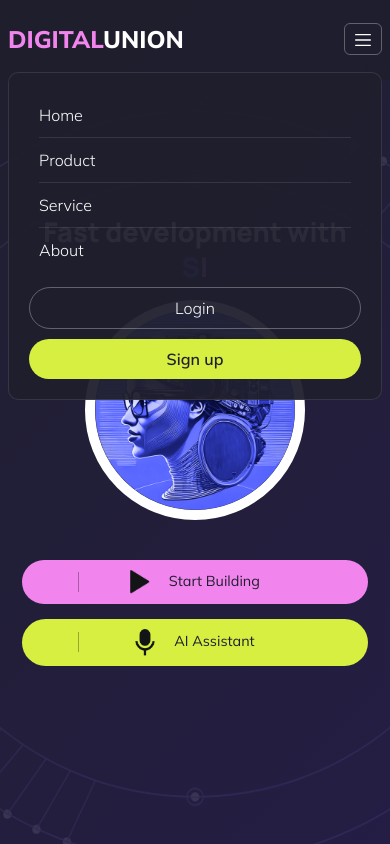
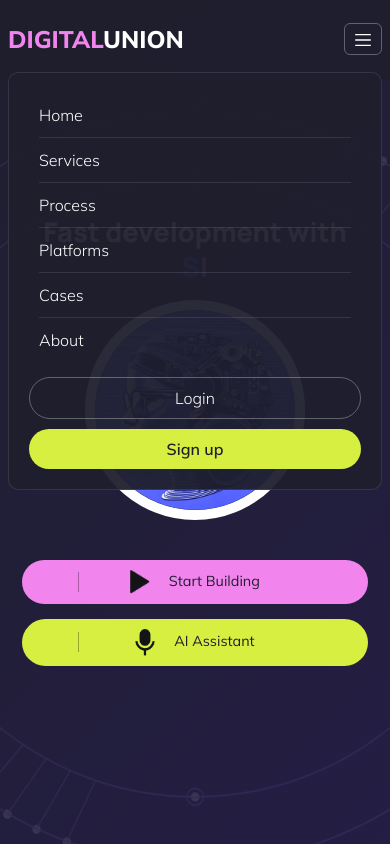
Before and after one commit to GoldenSpade/DigitalUnion---Fast-AI-Development-Automation, a Vue app: page / in a window 390 px wide. Both pictures are taken after a click on the button 363 px from the left and 40 px from the top of the page. Shown: the top 844 px of the page. Built offline with nearby package versions, Linux system fonts and the light colour scheme; a web font is replaced by a local one.

Commit message:
Edit ancors for navigation

```diff
--- a/src/assets/styles/global.css
+++ b/src/assets/styles/global.css
@@ -31,6 +31,10 @@
   box-sizing: border-box;
 }
 
+html {
+  scroll-behavior: smooth;
+}
+
 body {
   font-family: "Mulish", sans-serif;
   background: var(--background-gradient);
@@ -38,3 +42,74 @@ body {
   color: white;
   overflow-x: hidden;
 }
+
+/* Custom Scrollbar */
+::-webkit-scrollbar {
+  width: 12px;
+}
+
+::-webkit-scrollbar-track {
+  background: var(--dark-primary);
+  border-radius: 10px;
+}
+
+::-webkit-scrollbar-thumb {
+  background: linear-gradient(180deg, var(--blue-primary), var(--purple-dark));
+  border-radius: 10px;
+  border: 2px solid var(--dark-primary);
+}
+
+::-webkit-scrollbar-thumb:hover {
+  background: linear-gradient(180deg, var(--blue-light), var(--purple-light));
+}
+
+/* Firefox */
+* {
+  scrollbar-width: thin;
+  scrollbar-color: var(--blue-primary) var(--dark-primary);
+}
+
+/* Smooth scroll animations */
+.fade-in {
+  opacity: 0;
+  transform: translateY(30px);
+  transition: all 0.8s ease-out;
+}
+
+.fade-in.visible {
+  opacity: 1;
+  transform: translateY(0);
+}
+
+.slide-in-left {
+  opacity: 0;
+  transform: translateX(-50px);
+  transition: all 0.8s ease-out;
+}
+
+.slide-in-left.visible {
+  opacity: 1;
+  transform: translateX(0);
+}
+
+.slide-in-right {
+  opacity: 0;
+  transform: translateX(50px);
+  transition: all 0.8s ease-out;
+}
+
+.slide-in-right.visible {
+  opacity: 1;
+  transform: translateX(0);
+}
+
+.scale-in {
+  opacity: 0;
+  transform: scale(0.9);
+  transition: all 0.8s ease-out;
+}
+
+.scale-in.visible {
+  opacity: 1;
+  transform: scale(1);
+}
--- a/src/components/Nav.vue
+++ b/src/components/Nav.vue
@@ -18,22 +18,28 @@
       <div class="collapse navbar-collapse" id="navbarNav">
         <ul class="navbar-nav mx-auto">
           <li class="nav-item">
-            <a class="nav-link" href="#">Home</a>
+            <a class="nav-link" href="#home" @click="scrollToSection">Home</a>
           </li>
           <li class="nav-item">
-            <a class="nav-link" href="#">Product</a>
+            <a class="nav-link" href="#services" @click="scrollToSection">Services</a>
           </li>
           <li class="nav-item">
-            <a class="nav-link" href="#">Service</a>
+            <a class="nav-link" href="#process" @click="scrollToSection">Process</a>
           </li>
           <li class="nav-item">
-            <a class="nav-link" href="#">About</a>
+            <a class="nav-link" href="#platforms" @click="scrollToSection">Platforms</a>
+          </li>
+          <li class="nav-item">
+            <a class="nav-link" href="#cases" @click="scrollToSection">Cases</a>
+          </li>
+          <li class="nav-item">
+            <a class="nav-link" href="#testimonials" @click="scrollToSection">About</a>
           </li>
         </ul>
 
         <div class="d-flex">
-          <button class="btn btn-login">Login</button>
-          <button class="btn btn-signup">Sign up</button>
+          <button class="btn btn-login" @click="scrollToSection" href="#contact">Login</button>
+          <button class="btn btn-signup" @click="scrollToSection" href="#contact">Sign up</button>
         </div>
       </div>
     </div>
@@ -69,6 +75,29 @@ const handleClickOutside = (event) => {
 
   if (navbar && toggler && !navbar.contains(event.target) && !toggler.contains(event.target)) {
     if (navbar.classList.contains('show')) {
+      toggler.click()
+    }
+  }
+}
+
+const scrollToSection = (event) => {
+  event.preventDefault()
+  const targetId = event.currentTarget.getAttribute('href')
+  const targetElement = document.querySelector(targetId)
+
+  if (targetElement) {
+    const navHeight = 80
+    const targetPosition = targetElement.offsetTop - navHeight
+
+    window.scrollTo({
+      top: targetPosition,
+      behavior: 'smooth'
+    })
+
+    // Close mobile menu if open
+    const navbar = document.querySelector('.navbar-collapse')
+    const toggler = document.querySelector('.navbar-toggler')
+    if (navbar && navbar.classList.contains('show')) {
       toggler.click()
     }
   }
--- /dev/null
+++ b/src/composables/useParallaxEffect.js
@@ -0,0 +1,30 @@
+import { onMounted, onUnmounted } from 'vue'
+
+export function useParallaxEffect() {
+  const handleScroll = () => {
+    const scrolled = window.pageYOffset
+    const parallaxElements = document.querySelectorAll('.parallax')
+
+    parallaxElements.forEach(element => {
+      const speed = element.dataset.speed || 0.5
+      const yPos = -(scrolled * speed)
+      element.style.transform = `translateY(${yPos}px)`
+    })
+
+    const floatingElements = document.querySelectorAll('.float-on-scroll')
+    floatingElements.forEach(element => {
+      const speed = element.dataset.floatSpeed || 0.1
+      const yPos = Math.sin(scrolled * 0.001) * 20
+      const xPos = Math.cos(scrolled * 0.001) * 10
+      element.style.transform = `translate(${xPos}px, ${yPos}px)`
+    })
+  }
+
+  onMounted(() => {
+    window.addEventListener('scroll', handleScroll, { passive: true })
+  })
+
+  onUnmounted(() => {
+    window.removeEventListener('scroll', handleScroll)
+  })
+}
--- /dev/null
+++ b/src/composables/useScrollAnimation.js
@@ -0,0 +1,42 @@
+import { onMounted, onUnmounted } from 'vue'
+
+export function useScrollAnimation() {
+  const observeElements = () => {
+    const options = {
+      root: null,
+      rootMargin: '0px',
+      threshold: 0.1
+    }
+
+    const callback = (entries) => {
+      entries.forEach(entry => {
+        if (entry.isIntersecting) {
+          entry.target.classList.add('visible')
+        }
+      })
+    }
+
+    const observer = new IntersectionObserver(callback, options)
+
+    const animatedElements = document.querySelectorAll('.fade-in, .slide-in-left, .slide-in-right, .scale-in')
+    animatedElements.forEach(element => {
+      observer.observe(element)
+    })
+
+    return observer
+  }
+
+  let observer = null
+
+  onMounted(() => {
+    setTimeout(() => {
+      observer = observeElements()
+    }, 100)
+  })
+
+  onUnmounted(() => {
+    if (observer) {
+      observer.disconnect()
+    }
+  })
+}
--- a/src/pages/HomePage.vue
+++ b/src/pages/HomePage.vue
@@ -1,13 +1,13 @@
 <template>
   <div>
     <Nav />
-    <Header />
+    <Header id="home" />
 
     <!-- Services Section -->
-    <section class="services-section">
+    <section id="services" class="services-section fade-in">
       <div class="container">
         <div class="row">
-          <div class="col-12 text-center mb-5">
+          <div class="col-12 text-center mb-5 fade-in">
             <h2 class="section-title">
               Revolutionary AI Development.<br>
               <span class="highlight">Growth Beyond Limits.</span>
@@ -22,10 +22,10 @@
     </section>
 
     <!-- AI Process Section -->
-    <section class="process-section">
+    <section id="process" class="process-section">
       <div class="container">
         <div class="row align-items-center">
-          <div class="col-lg-6">
+          <div class="col-lg-6 slide-in-left">
             <h2 class="process-title">
               Introducing<br>
               The <span class="highlight-blue">AI-POWERED</span> Development Model
@@ -61,7 +61,7 @@
             </div>
           </div>
 
-          <div class="col-lg-6">
+          <div class="col-lg-6 slide-in-right">
             <div class="process-diagram">
               <div class="ai-circle">
                 <div class="circle-content">
@@ -83,7 +83,7 @@
     </section>
 
     <!-- Global Platforms Section -->
-    <section class="platforms-section">
+    <section id="platforms" class="platforms-section fade-in">
       <div class="container">
         <div class="row">
           <div class="col-12 text-center mb-5">
@@ -98,7 +98,7 @@
         <div class="row">
           <div class="col-12">
             <div class="platforms-grid">
-              <div class="platform-category">
+              <div class="platform-category scale-in">
                 <h4>AI PLATFORMS</h4>
                 <div class="platform-logos">
                   <span class="platform-logo">OpenAI</span>
@@ -110,7 +110,7 @@
                 </div>
               </div>
 
-              <div class="platform-category">
+              <div class="platform-category scale-in">
                 <h4>DEV TOOLS</h4>
                 <div class="platform-logos">
                   <span class="platform-logo">GitHub</span>
@@ -128,10 +128,10 @@
     </section>
 
     <!-- Case Studies Section -->
-    <section class="case-studies-section">
+    <section id="cases" class="case-studies-section">
       <div class="container">
         <div class="row">
-          <div class="col-12 text-center mb-5">
+          <div class="col-12 text-center mb-5 fade-in">
             <h2 class="section-title">
               We've Helped <span class="highlight-blue">5,000+</span> Clients<br>
               <span class="highlight">Achieve Digital Excellence</span>
@@ -140,7 +140,7 @@
         </div>
 
         <div class="row">
-          <div class="col-lg-6 mb-4">
+          <div class="col-lg-6 mb-4 slide-in-left">
             <div class="case-study-card">
               <div class="case-study-image">
                 <div class="case-preview">
@@ -172,7 +172,7 @@
             </div>
           </div>
 
-          <div class="col-lg-6 mb-4">
+          <div class="col-lg-6 mb-4 slide-in-right">
             <div class="case-study-card">
               <div class="case-study-image">
                 <div class="case-preview gaming">
@@ -208,7 +208,7 @@
     </section>
 
     <!-- Testimonials Section -->
-    <section class="testimonials-section">
+    <section id="testimonials" class="testimonials-section fade-in">
       <div class="container">
         <div class="row">
           <div class="col-12 text-center mb-5">
@@ -220,7 +220,7 @@
 
         <div class="row justify-content-center">
           <div class="col-lg-8">
-            <div class="testimonial-card">
+            <div class="testimonial-card scale-in">
               <div class="testimonial-content">
                 <div class="testimonial-quote">
                   <span class="quote-icon">"</span>
@@ -248,10 +248,10 @@
     </section>
 
     <!-- Final CTA Section -->
-    <section class="final-cta-section">
+    <section id="contact" class="final-cta-section">
       <div class="container">
         <div class="row align-items-center">
-          <div class="col-lg-6">
+          <div class="col-lg-6 slide-in-left">
             <div class="cta-image">
               <div class="cta-graphic">
                 <div class="cta-circle"></div>
@@ -259,7 +259,7 @@
               </div>
             </div>
           </div>
-          <div class="col-lg-6">
+          <div class="col-lg-6 slide-in-right">
             <div class="cta-content">
               <h2>Ready To<br><span class="highlight-blue">Grow Your Brand?</span></h2>
               <p>Transform your business with AI-powered solutions. Join thousands of companies already leveraging our intelligent automation platform.</p>
@@ -275,6 +275,11 @@
 <script setup>
 import Nav from '../components/Nav.vue'
 import Header from '../components/Header.vue'
+import { useScrollAnimation } from '../composables/useScrollAnimation'
+import { useParallaxEffect } from '../composables/useParallaxEffect'
+
+useScrollAnimation()
+useParallaxEffect()
 </script>
 
 <style scoped>
```
